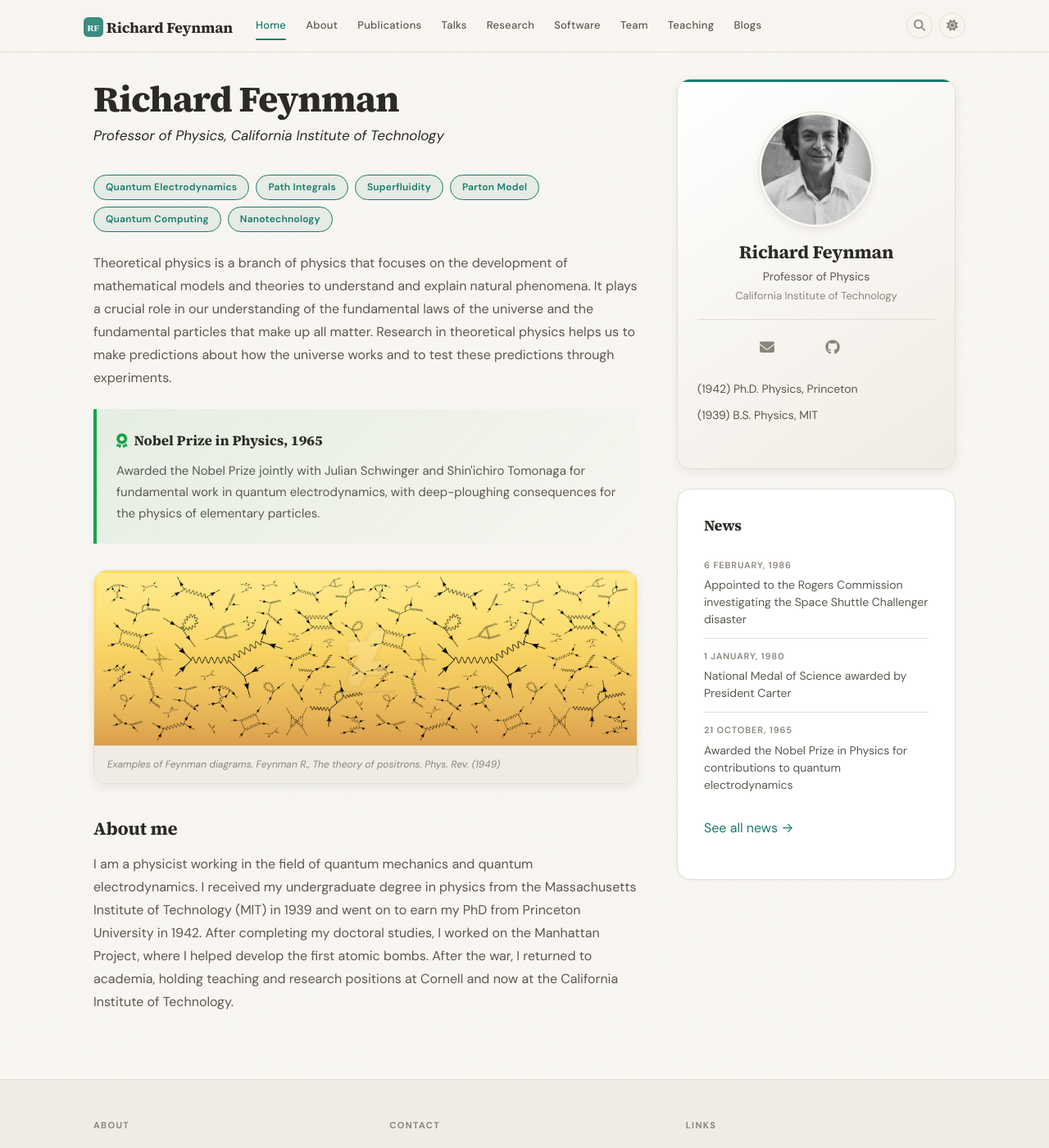
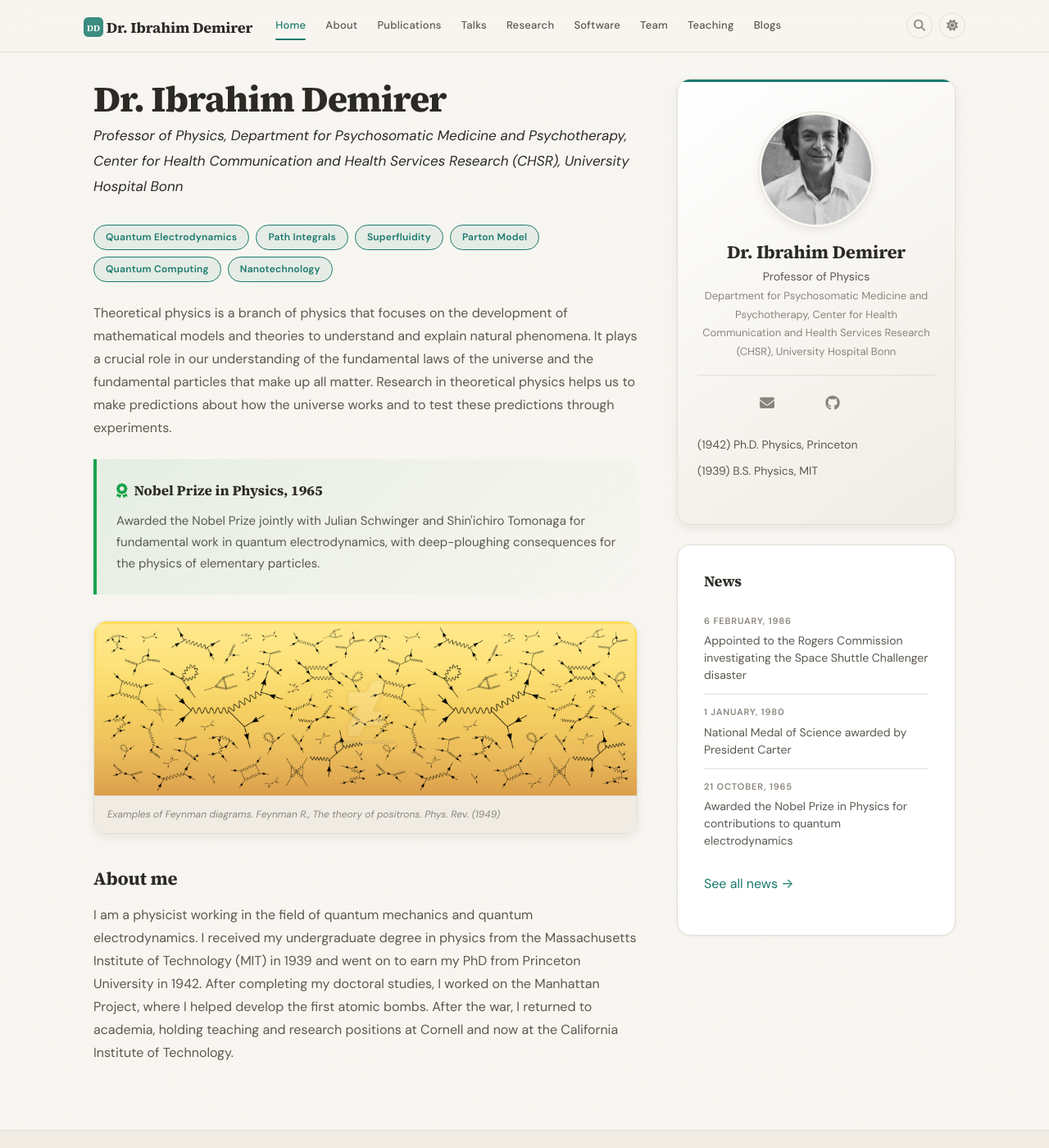
Before and after one commit to IbrahimDemirer/ibrahimdemirer.github.io, a Jekyll site: the page built from _pages/home.md, in a window 1280 px wide and 1400 px high. Shown: the whole window at 82% size. Built offline with Jekyll 4.4.1, drawn with Linux system fonts in a browser that asks for light colours; a style sheet for code colours, icons or effects is not loaded; some of the changed text lies outside the part shown.

Commit message:
Update _config.yml

```diff
--- a/_config.yml
+++ b/_config.yml
@@ -1,10 +1,10 @@
 # ============================================================
 # STEP 1: Your Identity (required)
 # ============================================================
-name: "Richard Feynman"
+name: "Dr. Ibrahim Demirer"
 title: "Professor of Physics"
-institution: "California Institute of Technology"
-email: richard@university.edu
+institution: "Department for Psychosomatic Medicine and Psychotherapy, Center for Health Communication and Health Services Research (CHSR), University Hospital Bonn"
+email: ibrahim.demirer@ukbonn.de
 photo: headshot.jpg  # place your photo in images/
 
 # ============================================================
```
